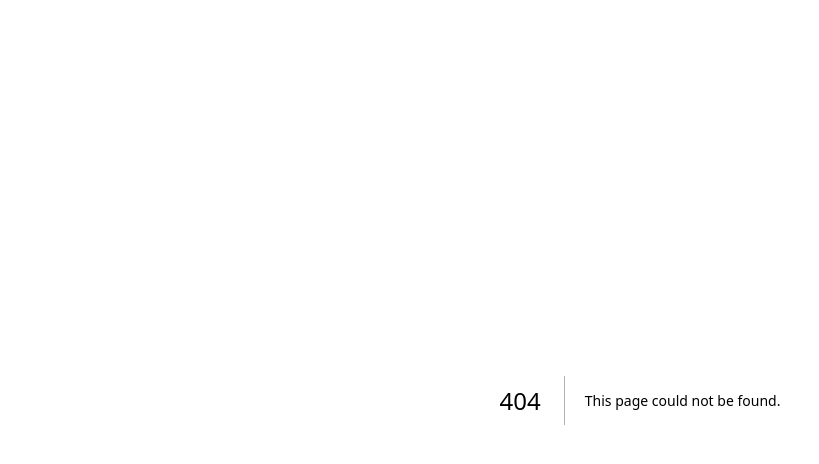
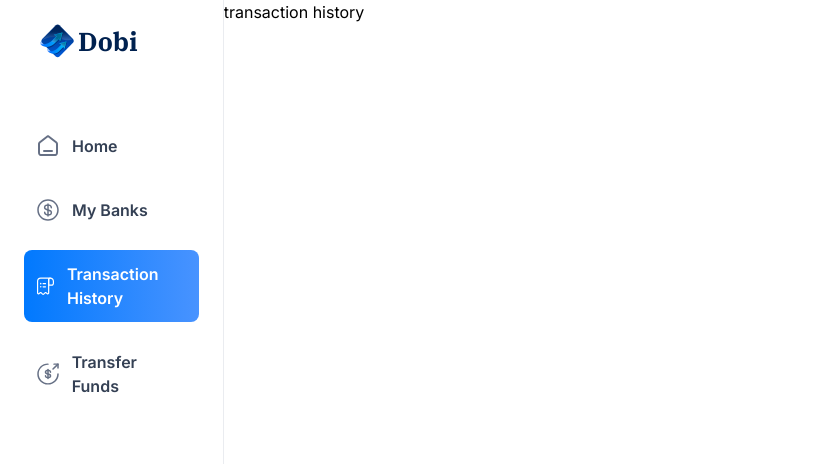
Before and after one commit to abhinavashish15/bank-application, a Next.js app: page /transaction-history in a window 1280 px wide. Before the commit this address had no page. Shown: the top 464 px of the page, without its empty margins (0-819 px from the left). Built offline with nearby package versions, Linux system fonts and the light colour scheme.

Commit message:
createed my-bank, payment-transfer and transaction-history files inside app>(root)

```diff
--- /dev/null
+++ b/app/(root)/my-banks/page.tsx
@@ -0,0 +1,11 @@
+import React from 'react'
+
+const MyBanks = () => {
+  return (
+    <div>
+      My Bank
+    </div>
+  )
+}
+
+export default MyBanks
--- /dev/null
+++ b/app/(root)/payment-transfer/page.tsx
@@ -0,0 +1,11 @@
+import React from 'react'
+
+const Transfer = () => {
+  return (
+    <div>
+      Transfer
+    </div>
+  )
+}
+
+export default Transfer
--- /dev/null
+++ b/app/(root)/transaction-history/page.tsx
@@ -0,0 +1,11 @@
+import React from 'react'
+
+const TransactionHistory = () => {
+  return (
+    <div>
+      transaction history
+    </div>
+  )
+}
+
+export default TransactionHistory
```
